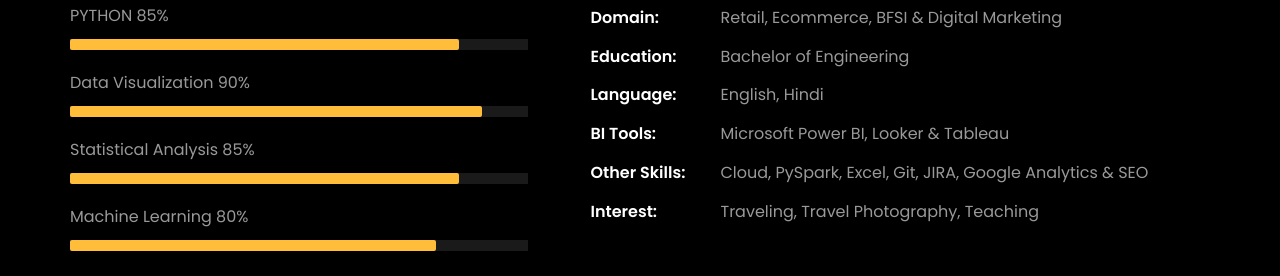
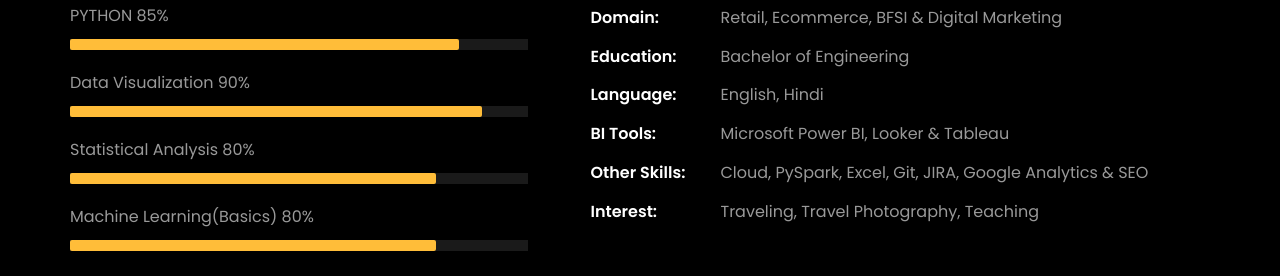
Before and after one commit to RadhikaIyengar/Portfolio, a plain HTML site: page index.html in a window 1280 px wide. Shown: the part 1180-1456 px from the top of the page. Drawn offline with Linux system fonts and the light colour scheme; animation ran at ten frames a second; files whose address does not match are found by name.

Commit message:
Changed skills section

```diff
--- a/index.html
+++ b/index.html
@@ -247,13 +247,13 @@
 											aria-valuemax="100"></div>
 									</div>
 
-									<span>Statistical Analysis</span> <span class="pull-right">85%</span>
+									<span>Statistical Analysis</span> <span class="pull-right">80%</span>
 									<div class="progress">
-										<div class="progress-bar" role="progressbar" style="width: 85%" aria-valuenow="85" aria-valuemin="0"
+										<div class="progress-bar" role="progressbar" style="width: 80%" aria-valuenow="85" aria-valuemin="0"
 											aria-valuemax="100"></div>
 									</div>
 
-									<span>Machine Learning</span> <span class="pull-right">80%</span>
+									<span>Machine Learning(Basics)</span> <span class="pull-right">80%</span>
 									<div class="progress">
 										<div class="progress-bar" role="progressbar" style="width: 80%" aria-valuenow="80" aria-valuemin="0"
 											aria-valuemax="100"></div>
```
Also changed, not shown: images/aboutsec-radhika.png (added).
